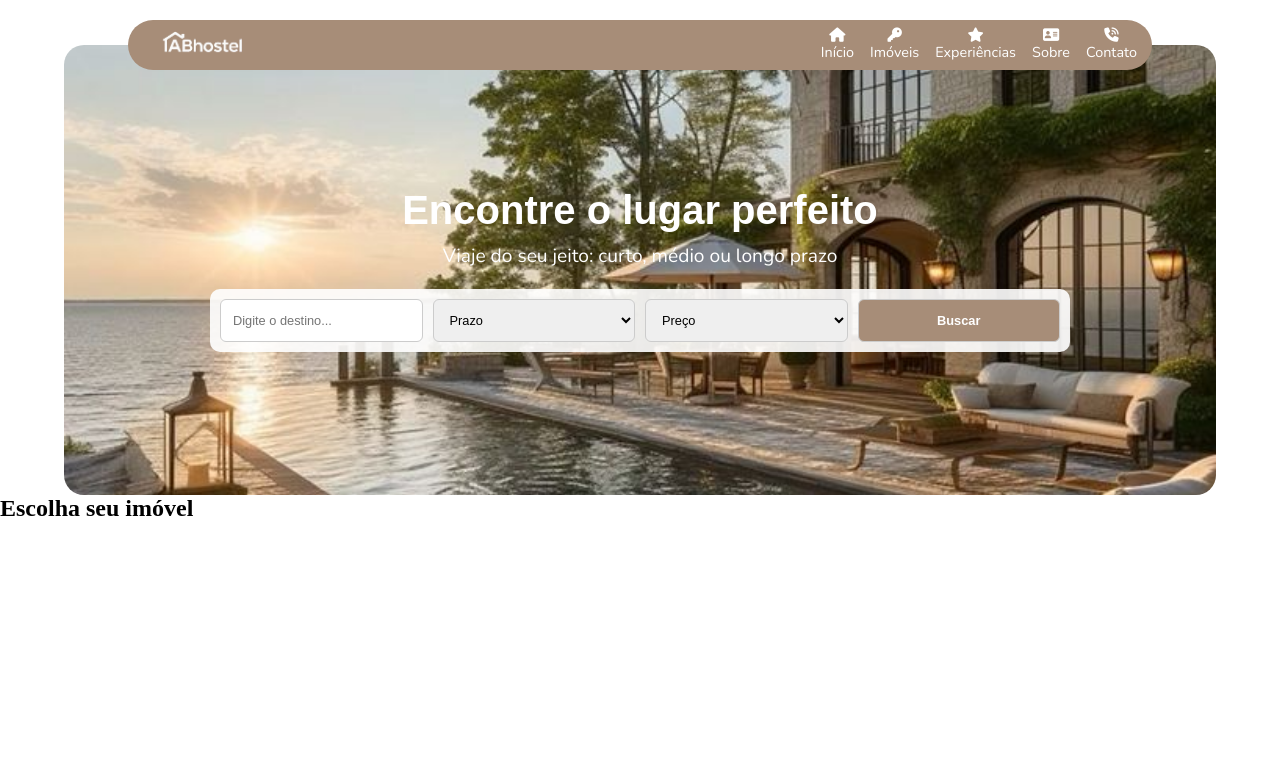
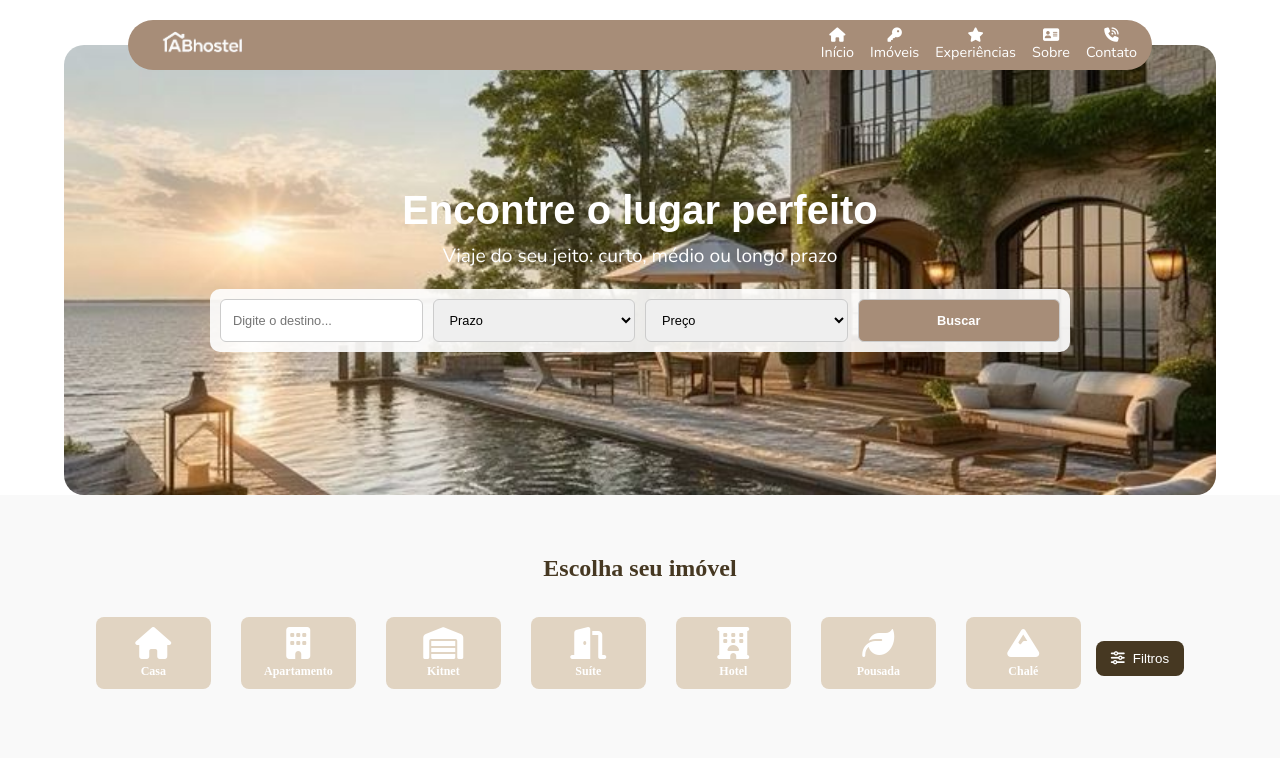
Before and after one commit to luyzabrunna/ABhostel, a PHP site: page / in a window 1280 px wide. Shown: the top 758 px of the page. Run offline with PHP 8.4, Linux system fonts and the light colour scheme.

Commit message:
html e css das categorias de imóvel do home

```diff
--- a/assets/css/style.css
+++ b/assets/css/style.css
@@ -179,3 +179,83 @@ nav a {
         width: 100%;
     }
 }
+
+/* Categorias */
+.categorias {
+    display: flex;
+    justify-content: center;
+    align-items: center;
+    flex-wrap: wrap;
+    gap: 15px;
+    padding: 60px 20px;
+    background: #f9f9f9;
+}
+
+.categorias h2 {
+   width: 100%;
+   text-align: center;
+   font-size: 24px;
+   margin-bottom: 20px;
+   color: #463822;
+   font-weight: bold;
+}
+
+/* Grid responsivo */
+.opcoes-categoria {
+    display: flex;
+    justify-content: center;
+    flex-wrap: wrap;
+    gap: 30px;
+    align-items: center;
+    padding-bottom: 10px;
+}
+
+/* Cada categoria */
+.categoria {
+    display: flex;
+    flex-direction: column;
+    align-items: center;
+    justify-content: center;
+    cursor: pointer;
+    transition: transform 0.2s, background 0.3s;
+    background: #e1d4c2;
+    padding: 10px;
+    border-radius: 8px;
+    width: 115px;
+    text-align: center;
+}
+
+.categoria:hover {
+    background: #d2c1a9;
+    transform: translateY(-2px);
+}
+
+.categoria i {
+    font-size: 32px;
+    color: #ffffff;
+    margin-bottom: 5px;
+}
+
+.categoria span {
+    font-size: 12px;
+    font-weight: bold;
+    color: #ffffff;
+}
+
+/* Botão de filtro */
+.filtro {
+    flex:0 0 auto;
+    background: #463822;
+    color:#ffffff;
+    border: none;
+    padding: 10px 15px;
+    border-radius: 8px;
+    cursor: pointer;
+    display: flex;
+    align-items: center;
+    gap: 8px;
+}
+
+.filtro i {
+    font-size: 14px;
+}
--- a/index.html
+++ b/index.html
@@ -60,11 +60,48 @@
     </div>
   </div>
 
-  <section class="categoria">
-    <h2> Escolha seu imóvel</h2>
-    <div class="">
+  <section class="categorias">
+  <h2>Escolha seu imóvel</h2>
 
+  <div class="opcoes-categoria">
+    <div class="categoria">
+      <i class="fas fa-home"></i>
+      <span>Casa</span>
     </div>
-  </section>
+
+    <div class="categoria">
+      <i class="fas fa-building"></i>
+      <span>Apartamento</span>
+    </div>
+
+    <div class="categoria">
+      <i class="fas fa-warehouse"></i>
+      <span>Kitnet</span>
+    </div>
+
+    <div class="categoria">
+      <i class="fas fa-door-open"></i>
+      <span>Suíte</span>
+    </div>
+
+    <div class="categoria">
+      <i class="fas fa-hotel"></i>
+      <span>Hotel</span>
+    </div>
+
+    <div class="categoria">
+      <i class="fas fa-leaf"></i>
+      <span>Pousada</span>
+    </div>
+
+    <div class="categoria">
+      <i class="fas fa-mountain"></i>
+      <span>Chalé</span>
+    </div>
+  </div>
+
+  <!-- Botão de filtros -->
+  <button class="filtro"><i class="fas fa-sliders-h"></i> Filtros</button>
+</section>
 </body>
 </html>
```
